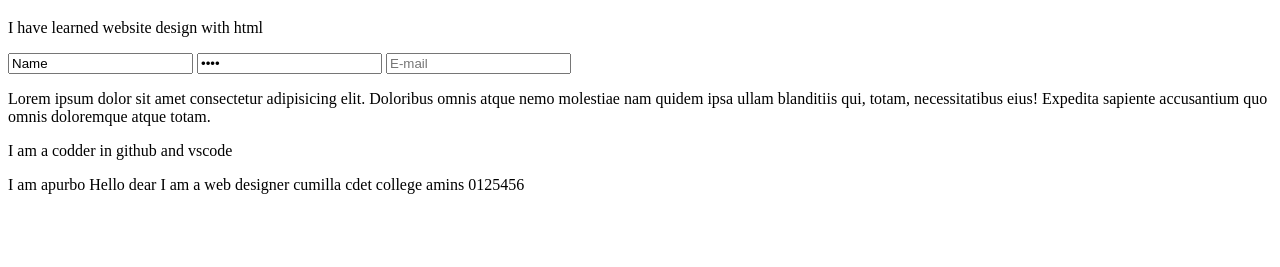
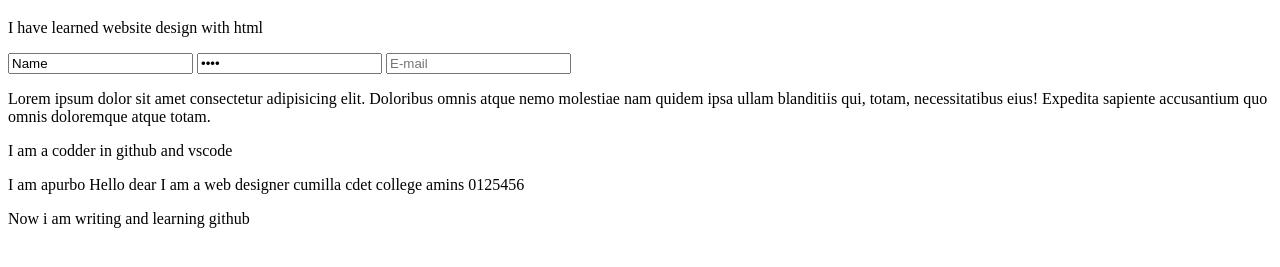
Before and after one commit to apurbosisir820/Second-website, a plain HTML site: page index.html in a window 1280 px wide. Shown: the part 61-328 px from the top of the page. Drawn offline with Linux system fonts and the light colour scheme.

Commit message:
Update index.html

```diff
--- a/index.html
+++ b/index.html
@@ -19,5 +19,6 @@
    cumilla cdet college
     amins
     0125456
+    <p> Now i am writing and learning github</p>
 </body>
 </html>
```
